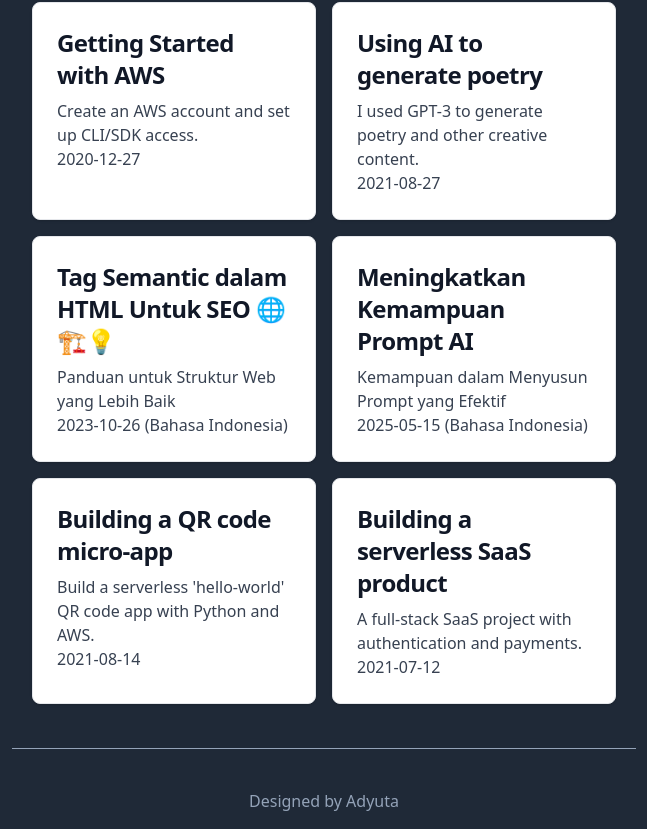
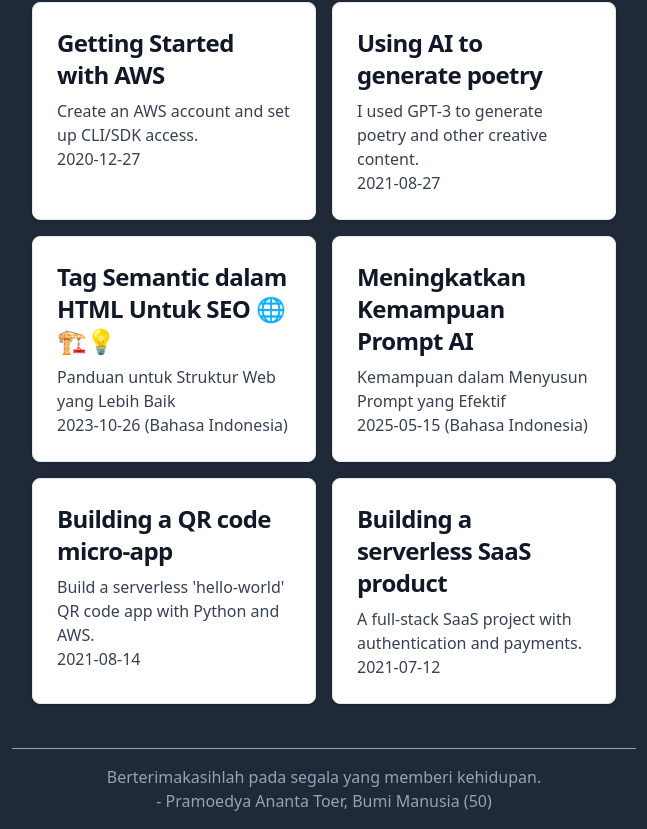
Before and after one commit to adyuta447/blog-static, a Next.js app: page / in a window 1280 px wide. Shown: the part 278-1107 px from the top of the page, without its empty margins (316-963 px from the left). Built offline with nearby package versions, Linux system fonts and the light colour scheme.

Commit message:
Dev: Added Quotes by Pramoedya Ananta Toer

```diff
--- a/app/layout.tsx
+++ b/app/layout.tsx
@@ -31,10 +31,8 @@ export default function RootLayout({
   const footer = (
     <footer>
       <div className="border-t border-slate-400 mt-6 py-4 text-center text-slate-400">
-        <br />
-        <Link href={"https://k0oceng.vercel.app/"}>
-          <p>Designed by Adyuta</p>
-        </Link>
+        Berterimakasihlah pada segala yang memberi kehidupan.
+        <br />- Pramoedya Ananta Toer, Bumi Manusia (50)
       </div>
     </footer>
   );
```
